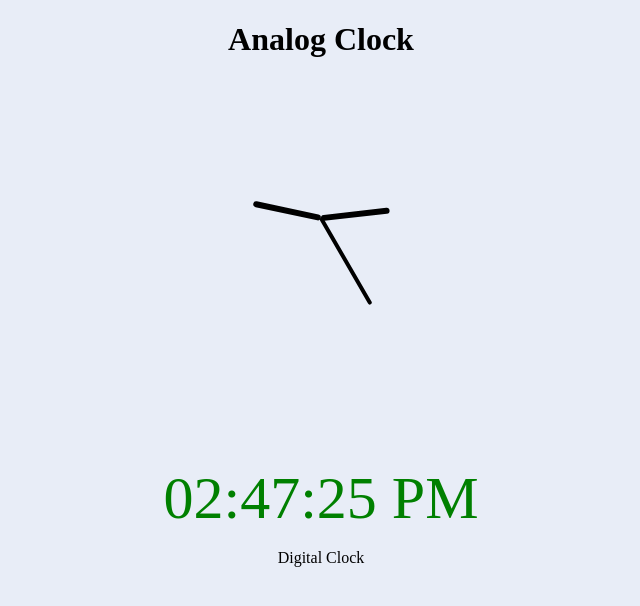
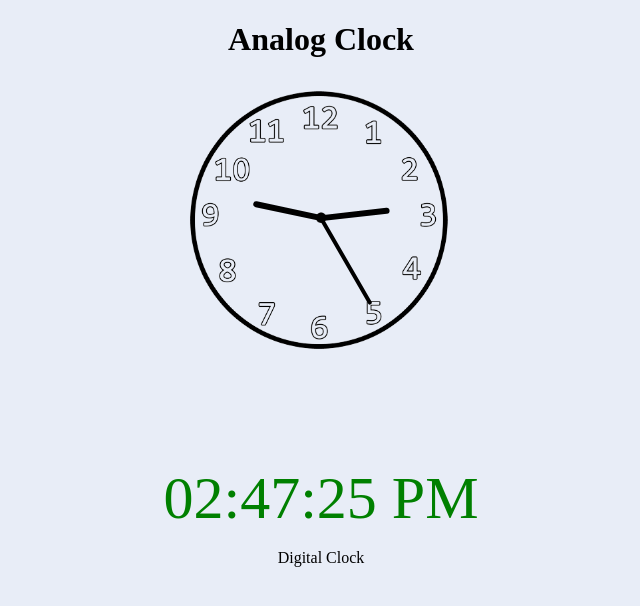
Before and after one commit to Abhinav-Mishra123/Analog-clock, a plain HTML site: page index.html in a window 1280 px wide. Shown: the whole page, without its empty margins (319-959 px from the left). Drawn offline with Linux system fonts and the light colour scheme; the site is published under a folder, as on GitHub Pages, so addresses that start at the root find nothing.

Commit message:
Update index.html

```diff
--- a/index.html
+++ b/index.html
@@ -19,7 +19,7 @@
       margin: 0 auto;
       height: 30vw;
       width: 30vw;
-      background: url(/img/mainclock.png) no-repeat;
+      background: url(mainclock.png) no-repeat;
       background-size: 100%;
     }
     #hourHand,
```
